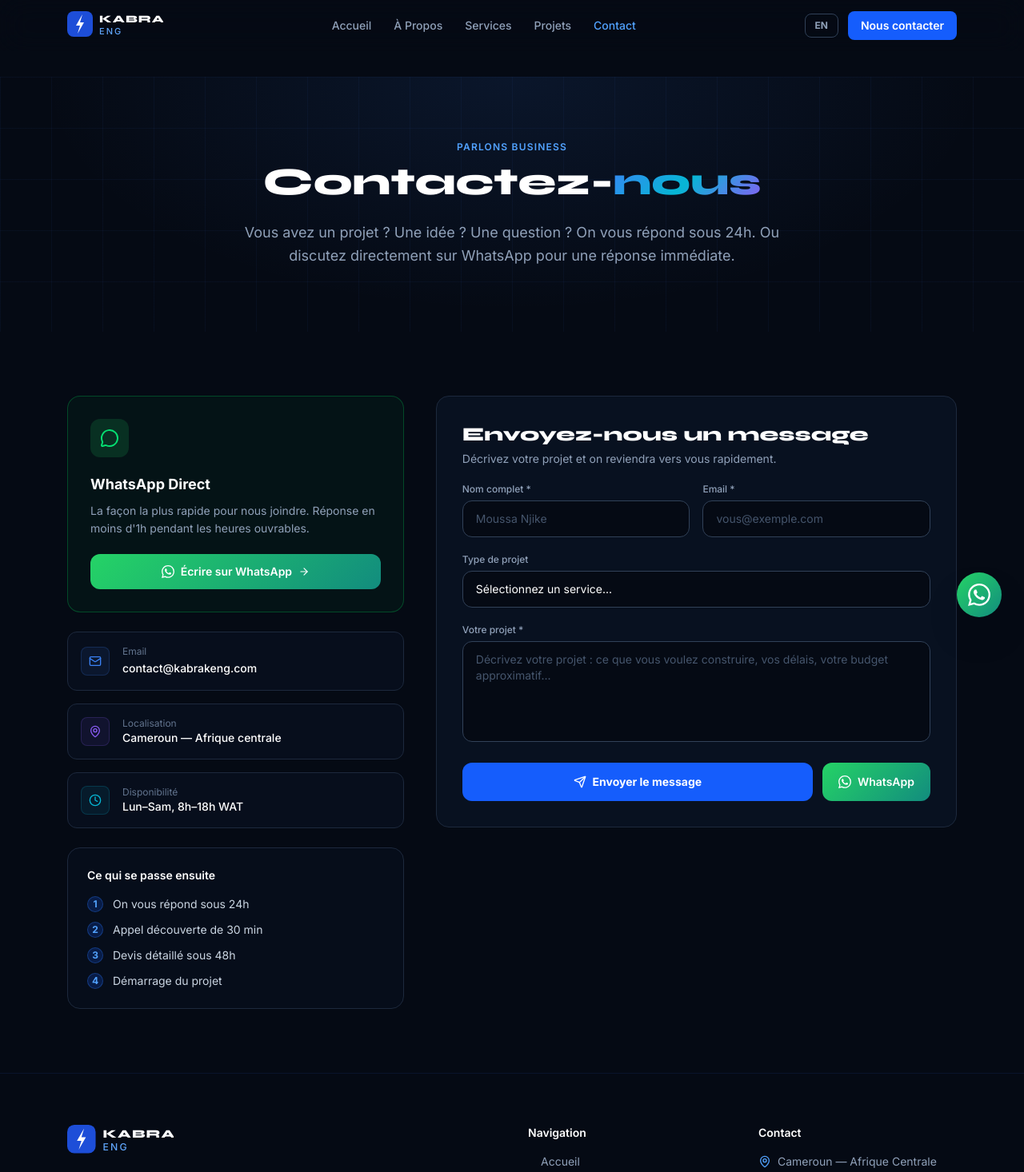
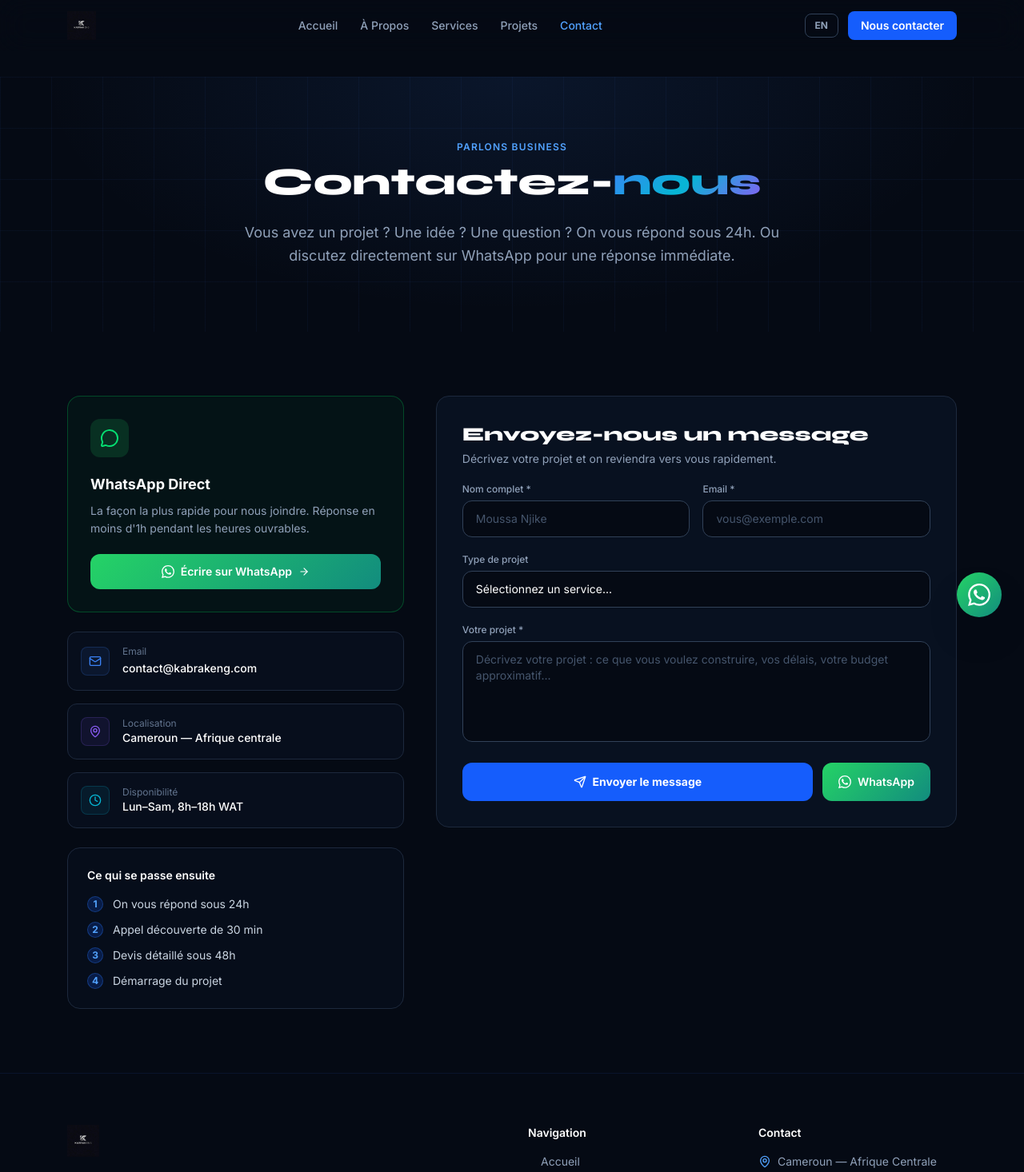
Before and after one commit to Rikiatou/kabrak-eng, a React (Vite) app: page /contact in a window 1280 px wide. Shown: the top 1466 px of the page at 80% size. Built offline with nearby package versions, Linux system fonts and the light colour scheme.

Commit message:
feat: real KABRAK Eng logo image, contact@kabrakeng.com email everywhere

```diff
--- a/src/components/Footer.jsx
+++ b/src/components/Footer.jsx
@@ -1,17 +1,6 @@
 import { Link } from 'react-router-dom';
 import { Mail, MapPin, ArrowRight } from 'lucide-react';
 import { useLang } from '../context/LangContext';
-
-function KabrakLogo({ className }) {
-  return (
-    <svg viewBox="0 0 120 36" fill="none" xmlns="http://www.w3.org/2000/svg" className={className}>
-      <rect width="32" height="32" rx="8" fill="#1d4ed8"/>
-      <polygon points="19,4 11,18 16,18 13,28 21,14 16,14" fill="white"/>
-      <text x="40" y="14" fontFamily="'Syne','Inter',sans-serif" fontWeight="800" fontSize="13" fill="white" letterSpacing="1">KABRAK</text>
-      <text x="40" y="29" fontFamily="'Inter',sans-serif" fontWeight="500" fontSize="11" fill="#60a5fa" letterSpacing="2">ENG</text>
-    </svg>
-  );
-}
 
 function LinkedinIcon({ className }) {
   return (
@@ -49,7 +38,7 @@ export default function Footer() {
           {/* Brand */}
           <div className="lg:col-span-2">
             <div className="mb-4">
-              <KabrakLogo className="h-10 w-auto" />
+              <img src="/logo-kabrakeng.jpeg" alt="KABRAK Eng" className="h-10 w-auto object-contain" />
             </div>
             <p className="text-slate-400 text-sm leading-relaxed max-w-xs mb-5">
               {t.footer.tagline}
--- a/src/components/Navbar.jsx
+++ b/src/components/Navbar.jsx
@@ -3,17 +3,6 @@ import { Link, useLocation } from 'react-router-dom';
 import { Menu, X } from 'lucide-react';
 import { useLang } from '../context/LangContext';
 
-
-function KabrakLogo({ className }) {
-  return (
-    <svg viewBox="0 0 120 36" fill="none" xmlns="http://www.w3.org/2000/svg" className={className}>
-      <rect width="32" height="32" rx="8" fill="#1d4ed8"/>
-      <polygon points="19,4 11,18 16,18 13,28 21,14 16,14" fill="white"/>
-      <text x="40" y="14" fontFamily="'Syne','Inter',sans-serif" fontWeight="800" fontSize="13" fill="white" letterSpacing="1">KABRAK</text>
-      <text x="40" y="29" fontFamily="'Inter',sans-serif" fontWeight="500" fontSize="11" fill="#60a5fa" letterSpacing="2">ENG</text>
-    </svg>
-  );
-}
 
 export default function Navbar() {
   const [open, setOpen] = useState(false);
@@ -42,7 +31,7 @@ export default function Navbar() {
       <div className="max-w-6xl mx-auto px-5 flex items-center justify-between h-16">
         {/* Logo */}
         <Link to="/" className="flex items-center gap-2 group">
-          <KabrakLogo className="h-9 w-auto group-hover:scale-105 transition-transform" />
+          <img src="/logo-kabrakeng.jpeg" alt="KABRAK Eng" className="h-9 w-auto group-hover:scale-105 transition-transform object-contain" />
         </Link>
 
         {/* Desktop links */}
```
Also changed, not shown: public/logo-kabrakeng.jpeg (added).
